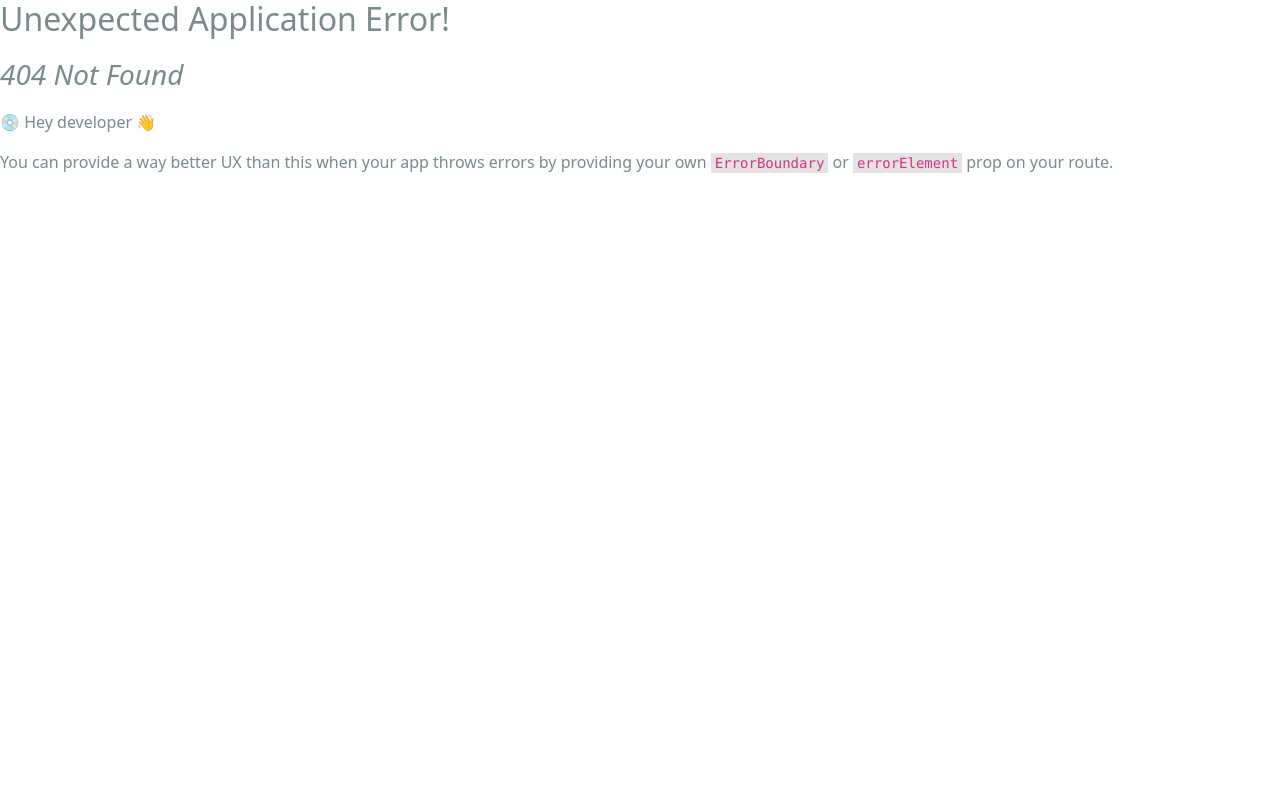
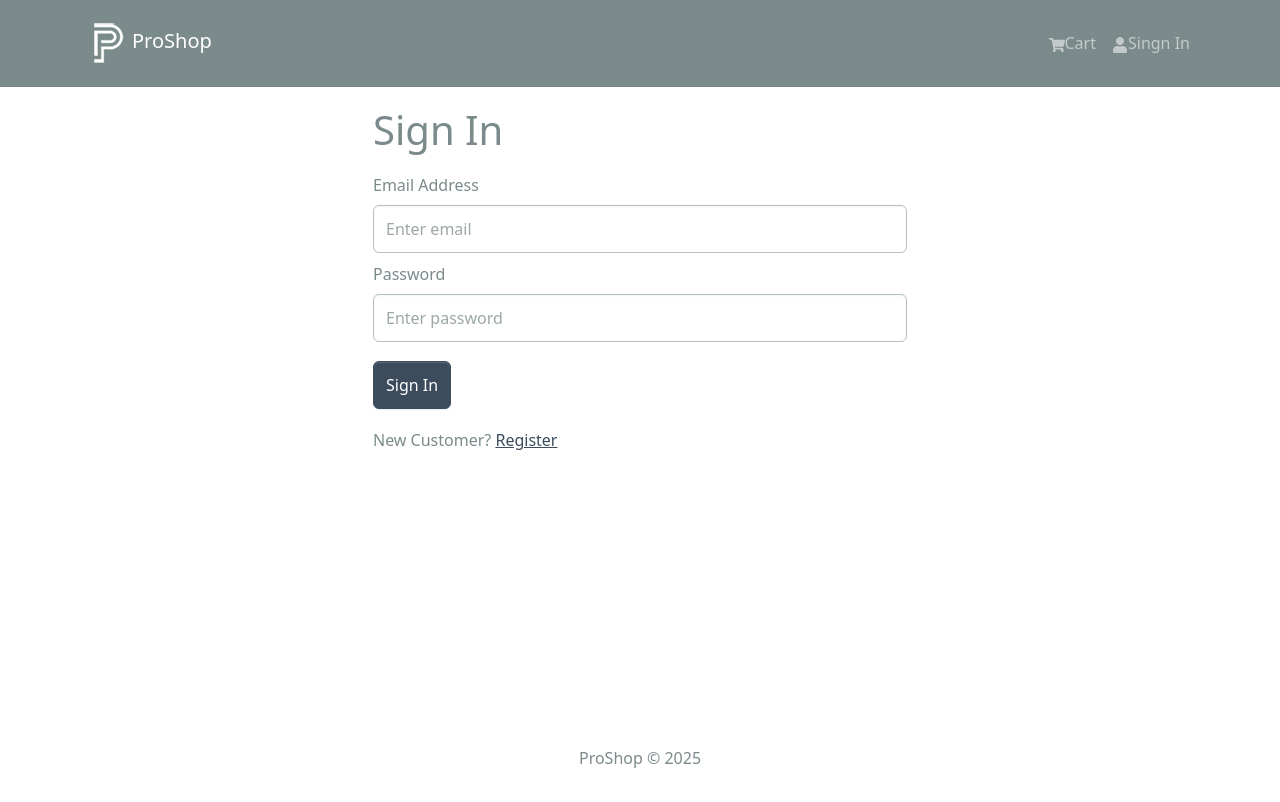
Before and after one commit to vikash-199/proshop, a React (Create React App) app in the folder frontend/: page /login in a window 1280 px wide. Before the commit this address had no page. Shown: the top 802 px of the page. Built offline with nearby package versions, Linux system fonts and the light colour scheme.

Commit message:
frontent auth

```diff
--- a/frontend/package.json
+++ b/frontend/package.json
@@ -20,6 +20,7 @@
     "react-router-bootstrap": "^0.26.3",
     "react-router-dom": "^7.2.0",
     "react-scripts": "5.0.1",
+    "react-toastify": "^11.0.5",
     "web-vitals": "^2.1.4"
   },
   "scripts": {
--- a/frontend/src/App.js
+++ b/frontend/src/App.js
@@ -1,6 +1,7 @@
 import { Container } from "react-bootstrap";
 import { Outlet } from "react-router-dom";
-
+import { ToastContainer } from "react-toastify";
+import "react-toastify/dist/ReactToastify.css";
 import Header from "./components/Header";
 import Footer from "./components/Footer";
 const App = () => {
@@ -13,6 +14,7 @@
         </Container>
       </main>
       <Footer />
+      <ToastContainer />
     </>
   );
 };
--- /dev/null
+++ b/frontend/src/components/FromContainer.jsx
@@ -0,0 +1,15 @@
+import { Container, Row, Col } from "react-bootstrap";
+
+const FormContainer = ({ children }) => {
+  return (
+    <Container>
+      <Row className="justify-content-md-center">
+        <Col xs={12} md={6}>
+          {children}
+        </Col>
+      </Row>
+    </Container>
+  );
+};
+
+export default FormContainer;
--- a/frontend/src/index.js
+++ b/frontend/src/index.js
@@ -17,6 +17,7 @@
 import HomeScreen from "./screens/HomeScreen";
 import ProductScreen from "./screens/ProductScreen";
 import CartScreen from "./screens/CartScreen";
+import LoginScreen from "./screens/LoginScreen";
 
 const router = createBrowserRouter(
   createRoutesFromElements(
@@ -24,6 +25,7 @@
       <Route index={true} path="/" element={<HomeScreen />} />
       <Route path="/product/:id" element={<ProductScreen />} />
       <Route path="/cart" element={<CartScreen />} />
+      <Route path="/login" element={<LoginScreen />} />
     </Route>
   )
 );
--- /dev/null
+++ b/frontend/src/screens/LoginScreen.jsx
@@ -0,0 +1,93 @@
+import { useState, useEffect } from "react";
+import { Link, useLocation, useNavigate } from "react-router-dom";
+import { Form, Button, Row, Col } from "react-bootstrap";
+import { useDispatch, useSelector } from "react-redux";
+import Loader from "../components/Loader";
+import FormContainer from "../components/FromContainer";
+import { useLoginMutation } from "../slices/usersApiSlice";
+import { setCredentials } from "../slices/authSlice";
+import { toast } from "react-toastify";
+
+const LoginScreen = () => {
+  const [email, setEmail] = useState("");
+  const [password, setPassword] = useState("");
+
+  const dispatch = useDispatch();
+  const navigate = useNavigate();
+
+  const [login, { isLoading }] = useLoginMutation(); // isLoading is default in Mutaion
+
+  const { userInfo } = useSelector((state) => state.auth);
+
+  const { search } = useLocation();
+  const sp = new URLSearchParams(search);
+  const redirect = sp.get("redirect") || "/";
+
+  useEffect(() => {
+    if (userInfo) {
+      navigate(redirect);
+    }
+  }, [navigate, redirect, userInfo]);
+
+  const submitHandler = async (e) => {
+    e.preventDefault();
+    console.log("submit");
+    try {
+      const res = await login({ email, password }).unwrap();
+      dispatch(setCredentials({ ...res }));
+      navigate(redirect);
+    } catch (err) {
+      toast.error(err?.data?.message || err.error); // Tost message show
+    }
+  };
+
+  return (
+    <FormContainer>
+      <h1>Sign In</h1>
+
+      <Form onSubmit={submitHandler}>
+        <Form.Group className="my-2" controlId="email">
+          <Form.Label>Email Address</Form.Label>
+          <Form.Control
+            type="email"
+            placeholder="Enter email"
+            value={email}
+            onChange={(e) => setEmail(e.target.value)}
+          ></Form.Control>
+        </Form.Group>
+
+        <Form.Group className="my-2" controlId="password">
+          <Form.Label>Password</Form.Label>
+          <Form.Control
+            type="password"
+            placeholder="Enter password"
+            value={password}
+            onChange={(e) => setPassword(e.target.value)}
+          ></Form.Control>
+        </Form.Group>
+
+        <Button
+          type="submit"
+          variant="primary"
+          className="mt-2"
+          disabled={isLoading}
+        >
+          Sign In
+        </Button>
+
+        {isLoading && <Loader />}
+      </Form>
+
+      <Row className="py-3">
+        <Col>
+          New Customer?{" "}
+          <Link to={redirect ? `/register?redirect=${redirect}` : "/register"}>
+            Register
+          </Link>
+        </Col>
+      </Row>
+    </FormContainer>
+  );
+};
+
+export default LoginScreen;
--- a/frontend/src/slices/usersApiSlice.js
+++ b/frontend/src/slices/usersApiSlice.js
@@ -6,7 +6,7 @@
     login: builder.mutation({
       query: (data) => ({
         // eslint-disable-next-line no-undef
-        url: USERS_URL / auth,
+        url: `${USERS_URL}/auth`,
         method: "POST",
         body: data,
       }),
--- a/package.json
+++ b/package.json
@@ -20,7 +20,8 @@
     "cookie-parser": "^1.4.7",
     "express": "^4.21.2",
     "jsonwebtoken": "^9.0.2",
-    "mongoose": "^8.12.1"
+    "mongoose": "^8.12.1",
+    "react-toastify": "^11.0.5"
   },
   "devDependencies": {
     "concurrently": "^9.1.2",
```
Also changed, not shown: 2 other files (tests, documents, lock files or other folders).
